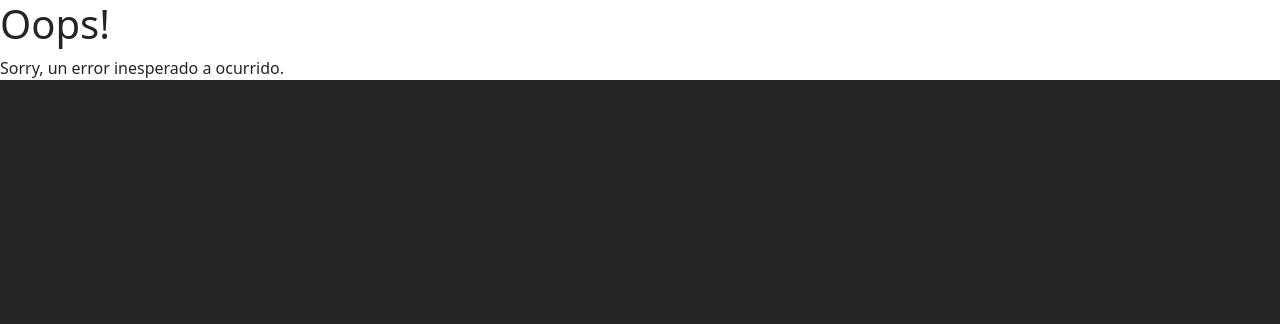
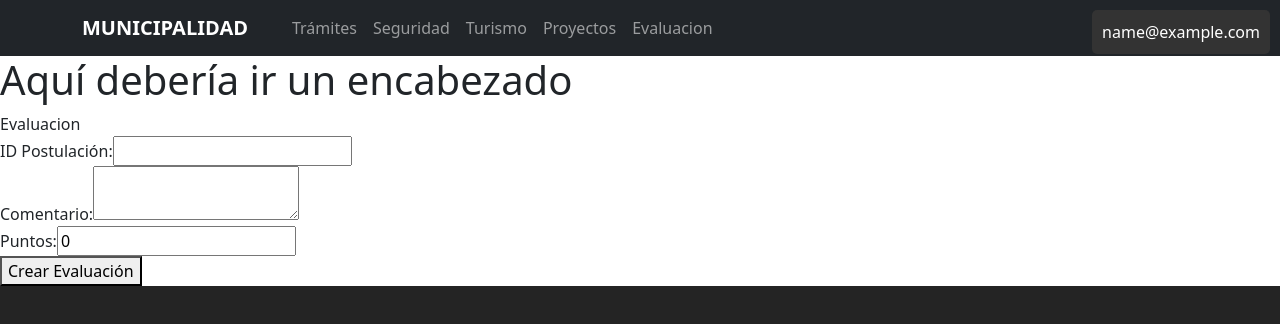
Before and after one commit to fschonffeldt/Proyecto-IS, a React (Vite) app in the folder frontend/: page /Evaluacion in a window 1280 px wide. Shown: the top 324 px of the page. Built offline with nearby package versions, Linux system fonts and the light colour scheme; no server answers; sample sign-in values are in the browser's storage.

Commit message:
AAAAAAAAAAAAAAAAAAA crear evaluacion

```diff
--- /dev/null
+++ b/frontend/src/components/CrearEvaluacion.jsx
@@ -0,0 +1,53 @@
+import React, { useState } from 'react';
+import axios from 'axios';
+
+const EvaluacionForm = () => {
+  const [evaluacion, setEvaluacion] = useState({
+    id_postulacion: '',
+    comentario: '',
+    puntos: 0,
+  });
+
+  const handleChange = (e) => {
+    const { name, value } = e.target;
+    setEvaluacion((prevEvaluacion) => ({
+      ...prevEvaluacion,
+      [name]: value
+    }));
+  };
+
+  const handleSubmit = async (e) => {
+    e.preventDefault();
+
+    try {
+      await axios.post('http://localhost:5000/api/evaluacion/crear', evaluacion);
+      console.log('Evaluación creada exitosamente');
+      // Puedes redirigir a otra página o realizar otras acciones después de la creación
+    } catch (error) {
+      console.error('Error al crear la evaluación', error);
+    }
+  };
+
+  return (
+    <form onSubmit={handleSubmit}>
+      <label>
+        ID Postulación:
+        <input type="text" name="id_postulacion" value={evaluacion.id_postulacion} onChange={handleChange} />
+      </label>
+      <br />
+      <label>
+        Comentario:
+        <textarea name="comentario" value={evaluacion.comentario} onChange={handleChange} />
+      </label>
+      <br />
+      <label>
+        Puntos:
+        <input type="number" name="puntos" value={evaluacion.puntos} onChange={handleChange} />
+      </label>
+      <br />
+      <button type="submit">Crear Evaluación</button>
+    </form>
+  );
+};
+
+export default EvaluacionForm;
--- a/frontend/src/components/NavBar.jsx
+++ b/frontend/src/components/NavBar.jsx
@@ -23,10 +23,10 @@ const NavBar = () => {
             <li className="nav-item">
               <Link to="/proyectos" className="nav-link">Proyectos</Link>
             </li>
+            <li className="nav-item">
+              <Link to="/evaluacion" className="nav-link">Evaluacion</Link>
+            </li>
           </ul>
-        </div>
-        <div className="navbar-action-container">
-          <Link to="/login" className="nav-link login">Iniciar Sesión</Link>
         </div>
       </div>
     </nav>
--- a/frontend/src/main.jsx
+++ b/frontend/src/main.jsx
@@ -6,6 +6,7 @@ import Root from './routes/Root.jsx';
 import ErrorPage from './routes/ErrorPage.jsx';
 import Login from './routes/Login.jsx';
 import Proyectos from './routes/Proyectos.jsx';
+import Evaluacion from './routes/Evaluaciones.jsx';
 
 const router = createBrowserRouter([
   {
@@ -20,6 +21,10 @@ const router = createBrowserRouter([
       {
         path: '/proyectos',
         element: <Proyectos />,
+      },
+      {
+        path: '/Evaluacion',
+        element: <Evaluacion />,
       }
     ],
   },
--- /dev/null
+++ b/frontend/src/routes/Evaluaciones.jsx
@@ -0,0 +1,12 @@
+import EvaluacionForm from "../components/CrearEvaluacion" // Asegúrate de importar el componente correcto
+
+const Evaluacion = () => {
+return (
+  <>
+    <div>Evaluacion</div>
+    <EvaluacionForm />
+  </>
+)
+}
+
+export default Evaluacion
--- a/frontend/src/routes/Root.jsx
+++ b/frontend/src/routes/Root.jsx
@@ -12,27 +12,86 @@ function Root() {
   );
 }
 
+import React, { useState, useEffect, useRef } from 'react';
+
 function PageRoot() {
   const navigate = useNavigate();
+  const [showOptions, setShowOptions] = useState(false);
+  const [selectedOption, setSelectedOption] = useState('');
+  const [showConfirmationDialog, setShowConfirmationDialog] = useState(false);
 
   const handleLogout = () => {
     logout();
     navigate('/auth');
   };
 
+  const handleOptionClick = (option) => {
+    setSelectedOption(option);
+    setShowOptions(false);
+  };
+
+  const handleEmailClick = () => {
+    setShowOptions(!showOptions);
+  };
+
+  const handleDeleteConversation = () => {
+    // Lógica para eliminar la conversación
+    setShowConfirmationDialog(false);
+  };
+
+  const handleCancelDelete = () => {
+    setShowConfirmationDialog(false);
+  };
+
   const { user } = useAuth();
 
+  const pageRootRef = useRef(null);
+
+  useEffect(() => {
+    const handleClickOutside = (event) => {
+      if (pageRootRef.current && !pageRootRef.current.contains(event.target)) {
+        setShowOptions(false);
+      }
+    };
+
+    document.addEventListener('click', handleClickOutside);
+
+    return () => {
+      document.removeEventListener('click', handleClickOutside);
+    };
+  }, []);
+
   return (
-    <>
+    <div ref={pageRootRef}>
       <NavBar />
       <div>
-        <h1>Aqui deberia ir un header</h1>
-        <p>Estas logeado como: {user.email}</p>
-        <button onClick={handleLogout}>Cerrar sesion</button>
+      <h1>Aquí debería ir un encabezado</h1>
+        <div
+          style={{
+            position: 'fixed',
+            top: '10px',
+            right: '10px',
+            backgroundColor: '#333',
+            color: '#fff',
+            padding: '10px',
+            borderRadius: '5px',
+          }}
+        >
+          <span onClick={handleEmailClick}>{user.email}</span>
+          {showOptions && (
+            <div style={{ marginTop: '10px' }}>
+              <button onClick={handleLogout}>Cerrar sesión</button>
+            </div>
+          )}
+          {selectedOption && (
+            <div style={{ marginTop: '10px' }}>
+              Has seleccionado: {selectedOption}
+            </div>
+          )}
+        </div>
       </div>
       <Outlet />
-    </>
-
+    </div>
   );
 }
 
```
Also changed, not shown: frontend/src/services/evaluacion.service.js (added, +13 -0 lines).
